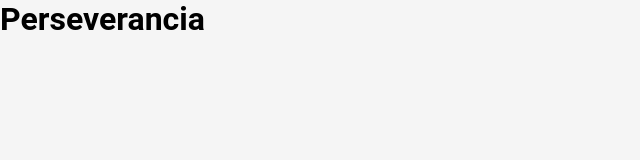
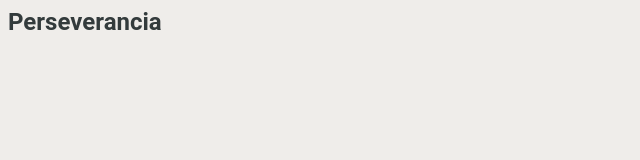
Before and after one commit to shimapi/learning, a plain HTML site: page index.html in a window 1280 px wide. Shown: the whole page, without its empty margins (0-640 px from the left). Drawn offline with Linux system fonts and the light colour scheme.

Commit message:
styles: adding light dark scheme

```diff
--- a/index.html
+++ b/index.html
@@ -8,9 +8,9 @@
 	</head>
 	<body>
 		<main>
-			<secion class="motivo-diario">
+			<section class="motivo-diario">
 				<h1>Perseverancia</h1>
-			</secion>
+			</section>
 		</main>
 	</body>
 </html>
--- a/styles.css
+++ b/styles.css
@@ -1,13 +1,17 @@
+:root {
+	color-scheme: light dark;
+}
 body {
 	font-family: "Roboto", sans-serif;
-	background-color: #f5f5f5;
-	margin: 0;
-	padding: 0;
+	color: light-dark(#333b3c, #efefec);
+	background-color: light-dark(#efedea, #223a2c);
 }
 main {
 }
 section {
 	align-content: center;
+	width: 100%;
+	height: 100%;
 }
 h1 {
 	margin: 0 auto;
```
